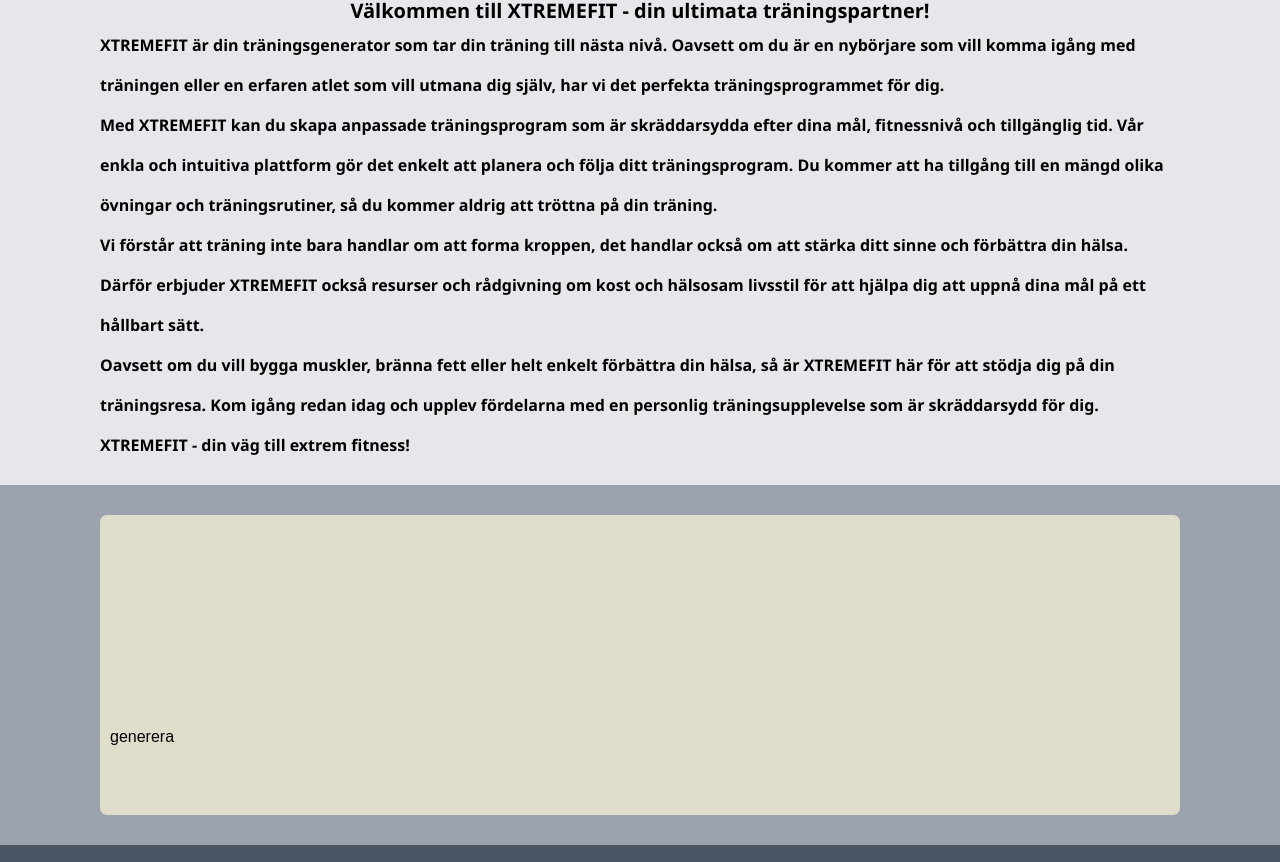
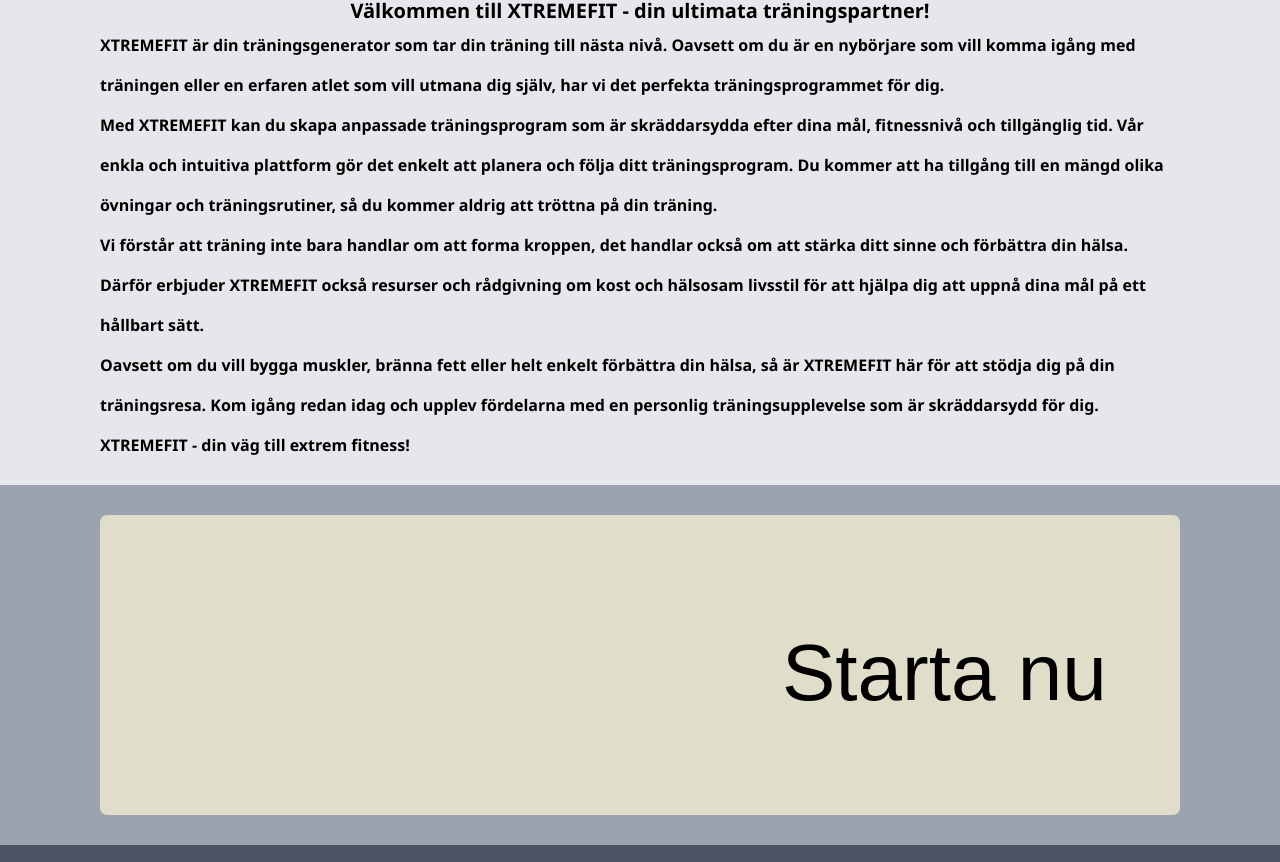
Before and after one commit to XTREMEFit/XtremeFit, an Astro site: page / in a window 1280 px wide. Shown: the part 77-939 px from the top of the page. Built offline with nearby package versions, Linux system fonts and the light colour scheme; Astro itself is replaced by a stand-in of ours.

Commit message:
starta nu

```diff
--- a/src/pages/index.astro
+++ b/src/pages/index.astro
@@ -52,7 +52,7 @@
 
 		<a href="/generator" class=" wrapper__card">
 			<div class=" wrapper__card__img "> </div>
-			<p class=" wrapper__card__text">generera</p>
+			<p class=" wrapper__card__text">Starta nu</p>
 		</a>
 
     </div>
@@ -118,6 +118,12 @@
     width: 100%;
 }
 
+.wrapper__card__text {
+	margin-top: -7rem;
+	margin-left: 42rem;
+	font-size: 5rem;
+}
+
 
 
 </style>
```
Also changed, not shown: 1 other file.
